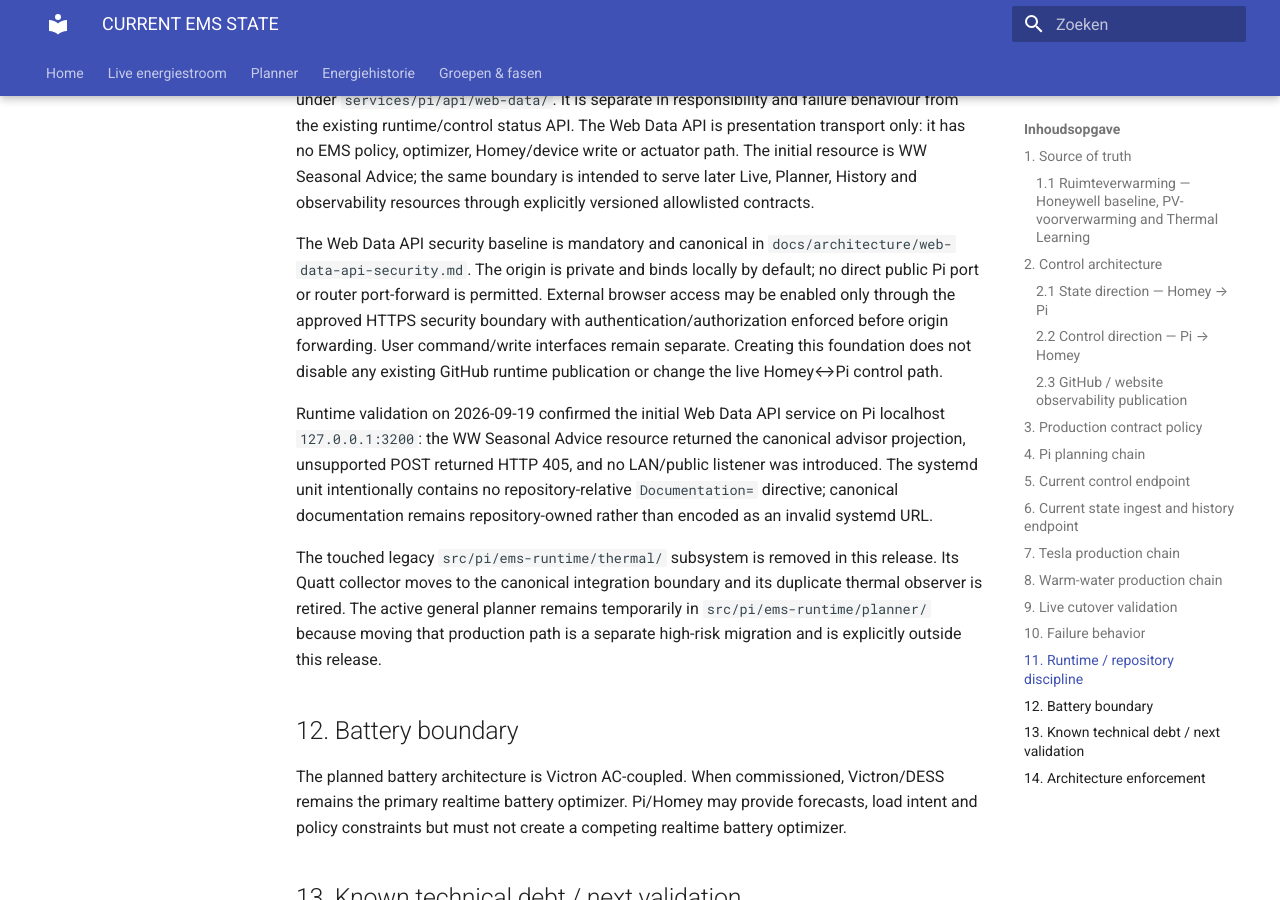
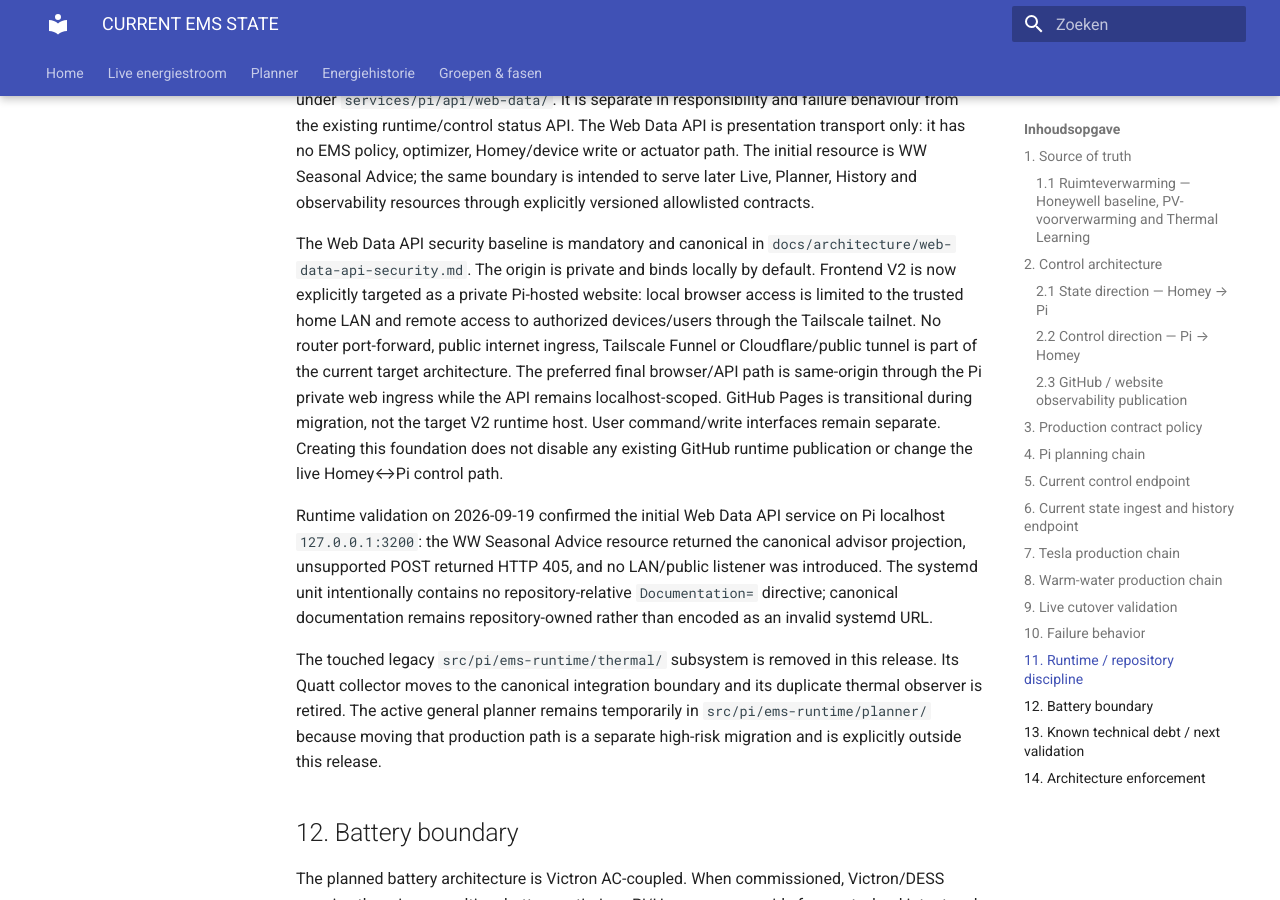
Before and after one commit to OnsKasteeltje/homey-energy-manual, an MkDocs documentation site: the page built from docs/architecture/CURRENT-EMS-STATE.md, in a window 1280 px wide and 900 px high, scrolled down 8171 px. Built offline with MkDocs 1.6.1 and Material for MkDocs 9.7.7, drawn with Linux system fonts in a browser that asks for light colours.

Commit message:
architecture: record private V2 access boundary

```diff
--- a/docs/architecture/CURRENT-EMS-STATE.md
+++ b/docs/architecture/CURRENT-EMS-STATE.md
@@ -199,7 +199,7 @@ GitHub website publication is an external Pi egress integration and belongs unde
 
 The target Frontend V2 operational-data boundary is the dedicated read-only EMS Web Data API under `services/pi/api/web-data/`. It is separate in responsibility and failure behaviour from the existing runtime/control status API. The Web Data API is presentation transport only: it has no EMS policy, optimizer, Homey/device write or actuator path. The initial resource is WW Seasonal Advice; the same boundary is intended to serve later Live, Planner, History and observability resources through explicitly versioned allowlisted contracts.
 
-The Web Data API security baseline is mandatory and canonical in `docs/architecture/web-data-api-security.md`. The origin is private and binds locally by default; no direct public Pi port or router port-forward is permitted. External browser access may be enabled only through the approved HTTPS security boundary with authentication/authorization enforced before origin forwarding. User command/write interfaces remain separate. Creating this foundation does not disable any existing GitHub runtime publication or change the live Homey↔Pi control path.
+The Web Data API security baseline is mandatory and canonical in `docs/architecture/web-data-api-security.md`. The origin is private and binds locally by default. Frontend V2 is now explicitly targeted as a private Pi-hosted website: local browser access is limited to the trusted home LAN and remote access to authorized devices/users through the Tailscale tailnet. No router port-forward, public internet ingress, Tailscale Funnel or Cloudflare/public tunnel is part of the current target architecture. The preferred final browser/API path is same-origin through the Pi private web ingress while the API remains localhost-scoped. GitHub Pages is transitional during migration, not the target V2 runtime host. User command/write interfaces remain separate. Creating this foundation does not disable any existing GitHub runtime publication or change the live Homey↔Pi control path.
 
 Runtime validation on 2026-09-19 confirmed the initial Web Data API service on Pi localhost `127.0.0.1:3200`: the WW Seasonal Advice resource returned the canonical advisor projection, unsupported POST returned HTTP 405, and no LAN/public listener was introduced. The systemd unit intentionally contains no repository-relative `Documentation=` directive; canonical documentation remains repository-owned rather than encoded as an invalid systemd URL.
 
```
